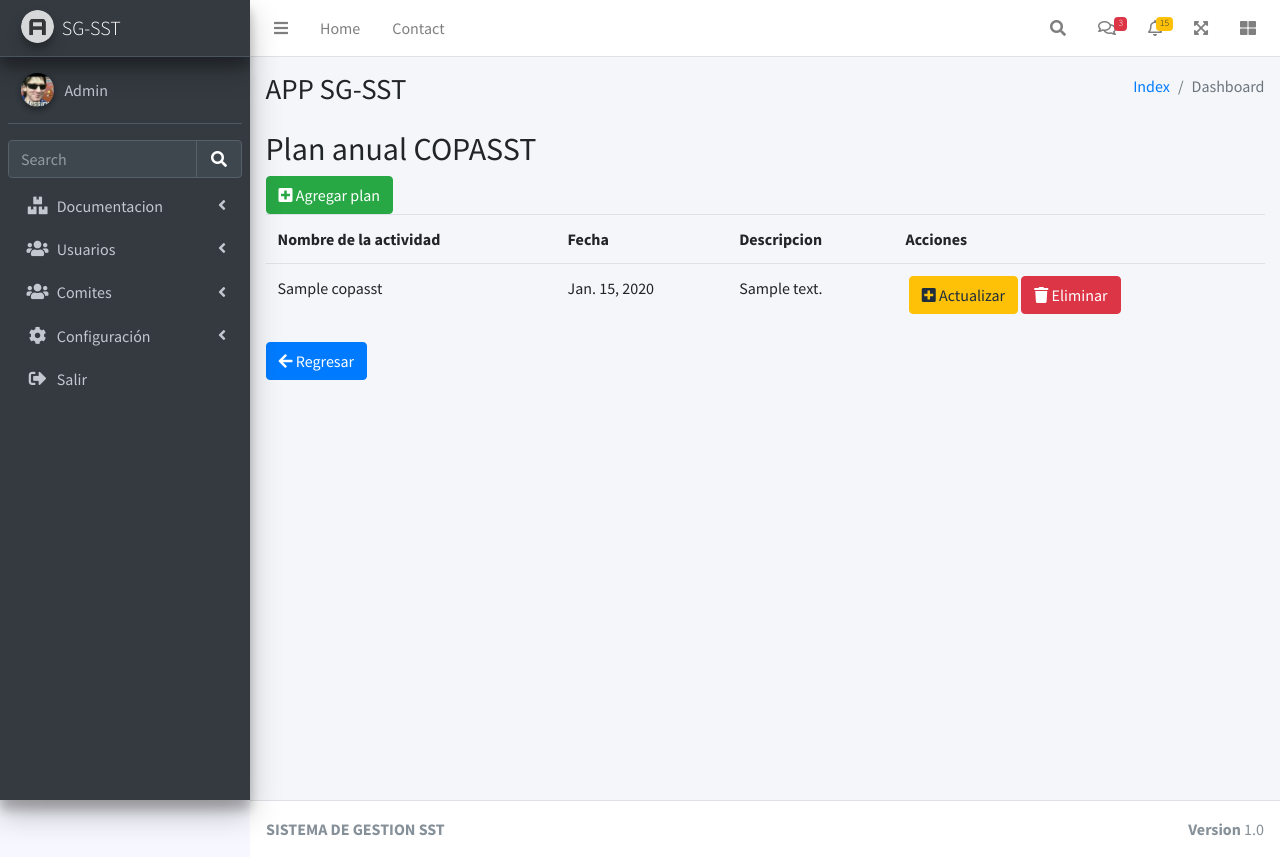
After one commit to docenteedwin/sg-sst, a Django app: page /plan_copasst in a window 1280 px wide. The commit adds this page. Run offline with Django 3.2, Linux system fonts and the light colour scheme; tables that the repository leaves empty hold one stand-in row (values such as "Sample post"); some libraries are stand-ins or nearby versions.

Commit message:
Actualizacion copasst

```diff
--- a/APP_SG_SST/sst/models.py
+++ b/APP_SG_SST/sst/models.py
@@ -1,4 +1,6 @@
 from django.db import models
+from django.utils import timezone
+
 
 # Create your models here.
 
@@ -146,3 +148,8 @@ class copasst(models.Model):
     email = models.CharField(max_length=255)
     telefono = models.CharField(max_length=255)
     cargo = models.CharField(max_length=255)
+
+class plan_copasst(models.Model):
+    nombre = models.CharField(max_length=255)
+    fecha = models.DateField(default=timezone.now())
+    descripcion = models.CharField(max_length=255)
--- /dev/null
+++ b/APP_SG_SST/sst/templates/sst/copasst/listado_plan_COPASST.html
@@ -0,0 +1,68 @@
+{% extends 'sst/dashboard.html' %}
+{% block content %}
+
+
+<div class="row">
+  <div class="col-md-12">
+
+    <h2>Plan anual COPASST</h2>
+
+    </div>
+    </div>
+
+
+    <div class="row">
+    <div class="col-md-12">
+    <a class="btn btn-success" href="/formulario_plan_copasst/0"> <i class="fa fa-plus-square"></i>   Agregar plan</a>
+
+    </div>
+    </div>
+
+
+    <div class="row">
+    <div class="col-md-12">
+
+        <table class="table">
+            <tr>
+                <th>Nombre de la actividad</th>
+                <th>Fecha</th>
+                <th>Descripcion</th>
+                <th>Acciones</th>
+            </tr>
+
+            {% for plan in lista_planes %}
+
+            <tr>
+                <td>{{plan.nombre}}</td>
+                <td>{{plan.fecha}}</td>
+                <td>{{plan.descripcion}}</td>
+                <td>
+
+                  <div class="btn-group" role="group" aria-label="btn"></div>
+                    <a class="btn btn-warning" href="/formulario_plan_copasst/{{plan.id}}"> <i class="fa fa-plus-square"></i>   Actualizar</a>
+                    <a class="btn btn-danger" href="/eliminar_plan_copasst/{{plan.id}}"> <i class="fa fa-trash"></i>   Eliminar</a>
+                  </div>
+
+                </td>
+
+            </tr>
+
+            {% endfor %}
+
+        </table>
+
+            <div class="form-group" role="group" aria-label="btn">
+              <a class="btn btn-primary" href="/copasst"> <i class="fa fa-arrow-left"></i> Regresar</a>
+            </div>
+
+
+    </div>
+    </div>
+
+
+    </div>
+
+  </div>
+</div>
+
+{% endblock %}
--- a/APP_SG_SST/sst/urls.py
+++ b/APP_SG_SST/sst/urls.py
@@ -53,10 +53,16 @@ urlpatterns = [
     path('pdf_politicas/<int:id>', views.pdf_politicas, name='pdf_politicas'),
 
     # MODULO COMITES
+
+    # COPASST
     path('copasst', views.listado_copasst, name='copasst'),
     path('formulario_copasst/<int:id>', views.formulario_copasst, name='formulario_copasst'),
-
-
+    path('agregar_copasst', views.agregar_copasst, name='agregar_copasst'),
+    path('eliminar_copasst/<int:id>', views.eliminar_copasst, name='eliminar_copasst'),
+    path('plan_copasst', views.listado_plan_copasst, name='plan_copasst'),
+    path('formulario_plan_copasst/<int:id>', views.formulario_plan_copasst, name='formulario_plan_copasst'),
+    path('agregar_plan_copasst', views.agregar_plan_copasst, name='agregar_plan_copasst'),
+    path('eliminar_plan_copasst/<int:id>', views.eliminar_plan_copasst, name='eliminar_plan_copasst'),
 ]
 
 if settings.DEBUG:
--- a/APP_SG_SST/sst/views.py
+++ b/APP_SG_SST/sst/views.py
@@ -431,17 +431,87 @@ def pdf_politicas(request, id,*args, **kwargs):
 def listado_copasst(request):
     miembros = copasst.objects.all()
 
-    return render(request, 'sst/listado_COPASST.html', {'lista_miembros': miembros})
+    return render(request, 'sst/copasst/listado_COPASST.html', {'lista_miembros': miembros})
 
 def formulario_copasst(request, id):
     miembros = copasst.objects.all()
     if id !=0 :
         print ("Actualizar registro")
-        data_miembro = users.objects.get(id=id)
+        data_miembro = copasst.objects.get(id=id)
         variables_plantilla = {'id':id,'nombre':data_miembro.nombre, 'apellido':data_miembro.apellido, 'cedula':data_miembro.cedula, 'email':data_miembro.email, 'telefono':data_miembro.telefono, 'cargo':data_miembro.cargo, 'lista_miembros':miembros , 'action_text':"Actualizar miembro"}
 
     else:
         print ("Nuevo registro")
         variables_plantilla = {'id':0,'nombre':'', 'apellido':'', 'cedula':'', 'email':'', 'telefono':'', 'cargo':'', 'lista_miembros':miembros , 'action_text':"Agregar miembro"}
 
-    return render(request, 'sst/formulario_COPASST.html', variables_plantilla)
+    return render(request, 'sst/copasst/formulario_COPASST.html', variables_plantilla)
+
+def agregar_copasst(request):
+    if request.POST['id'] == '0':
+        print("Nueva")
+        nuevo_miembro = copasst(nombre=request.POST['nombre'], apellido=request.POST['apellido'], cedula=request.POST['cedula'], email=request.POST['email'], telefono=request.POST['telefono'], cargo=request.POST['cargo'])
+        nuevo_miembro.save()
+
+    else:
+        print("Actualiza")
+        data_miembro = copasst.objects.get(id=request.POST['id'])
+        data_miembro.nombre = request.POST['nombre']
+        data_miembro.apellido = request.POST['apellido']
+        data_miembro.cedula = request.POST['cedula']
+        data_miembro.email = request.POST['email']
+        data_miembro.telefono = request.POST['telefono']
+        data_miembro.cargo = request.POST['cargo']
+        data_miembro.save()
+
+    miembros = copasst.objects.all()
+
+    return redirect('/copasst')
+
+def eliminar_copasst(request ,id):
+    data_miembro = copasst.objects.get(id=id)
+    data_miembro.delete()
+
+    return redirect('/copasst')
+
+def listado_plan_copasst(request):
+    planes = plan_copasst.objects.all()
+
+    return render(request, 'sst/copasst/listado_plan_COPASST.html', {'lista_planes': planes})
+
+def formulario_plan_copasst(request, id):
+    planes = plan_copasst.objects.all()
+    if id !=0 :
+        print ("Actualizar registro")
+        data_plan = plan_copasst.objects.get(id=id)
+        variables_plantilla = {'id':id,'nombre':data_plan.nombre, 'fecha':data_plan.fecha, 'descripcion':data_plan.descripcion, 'lista_planes':planes , 'action_text':"Actualizar plan"}
+
+    else:
+        print ("Nuevo registro")
+        variables_plantilla = {'id':0,'nombre':'', 'fecha':'', 'descripcion':'', 'lista_planes':planes , 'action_text':"Agregar plan"}
+
+    return render(request, 'sst/copasst/formulario_plan_COPASST.html', variables_plantilla)
+
+def agregar_plan_copasst(request):
+    if request.POST['id'] == '0':
+        print("Nueva")
+        nuevo_plan = plan_copasst(nombre=request.POST['nombre'], fecha=request.POST['fecha'], descripcion=request.POST['descripcion'])
+        nuevo_plan.save()
+
+    else:
+        print("Actualiza")
+        data_plan = plan_copasst.objects.get(id=request.POST['id'])
+        data_plan.nombre = request.POST['nombre']
+        data_plan.fecha = request.POST['fecha']
+        data_plan.descripcion = request.POST['descripcion']
+
+        data_plan.save()
+
+    planes = plan_copasst.objects.all()
+
+    return redirect('/plan_copasst')
+
+def eliminar_plan_copasst(request, id):
+    data_plan = plan_copasst.objects.get(id=id)
+    data_plan.delete()
+
+    return redirect('/plan_copasst')
```
Also changed, not shown: APP_SG_SST/sst/templates/sst/copasst/formulario_COPASST.html (renamed from APP_SG_SST/sst/templates/sst/formulario_COPASST.html, +9 -9 lines), APP_SG_SST/sst/templates/sst/copasst/formulario_plan_COPASST.html (added, +81 -0 lines), APP_SG_SST/sst/templates/sst/copasst/listado_COPASST.html (renamed from APP_SG_SST/sst/templates/sst/listado_COPASST.html, +6 -2 lines), APP_SG_SST/sst/migrations/0003_plan_copasst.py (added), APP_SG_SST/sst/migrations/0004_plan_copasst_fecha.py (added).
